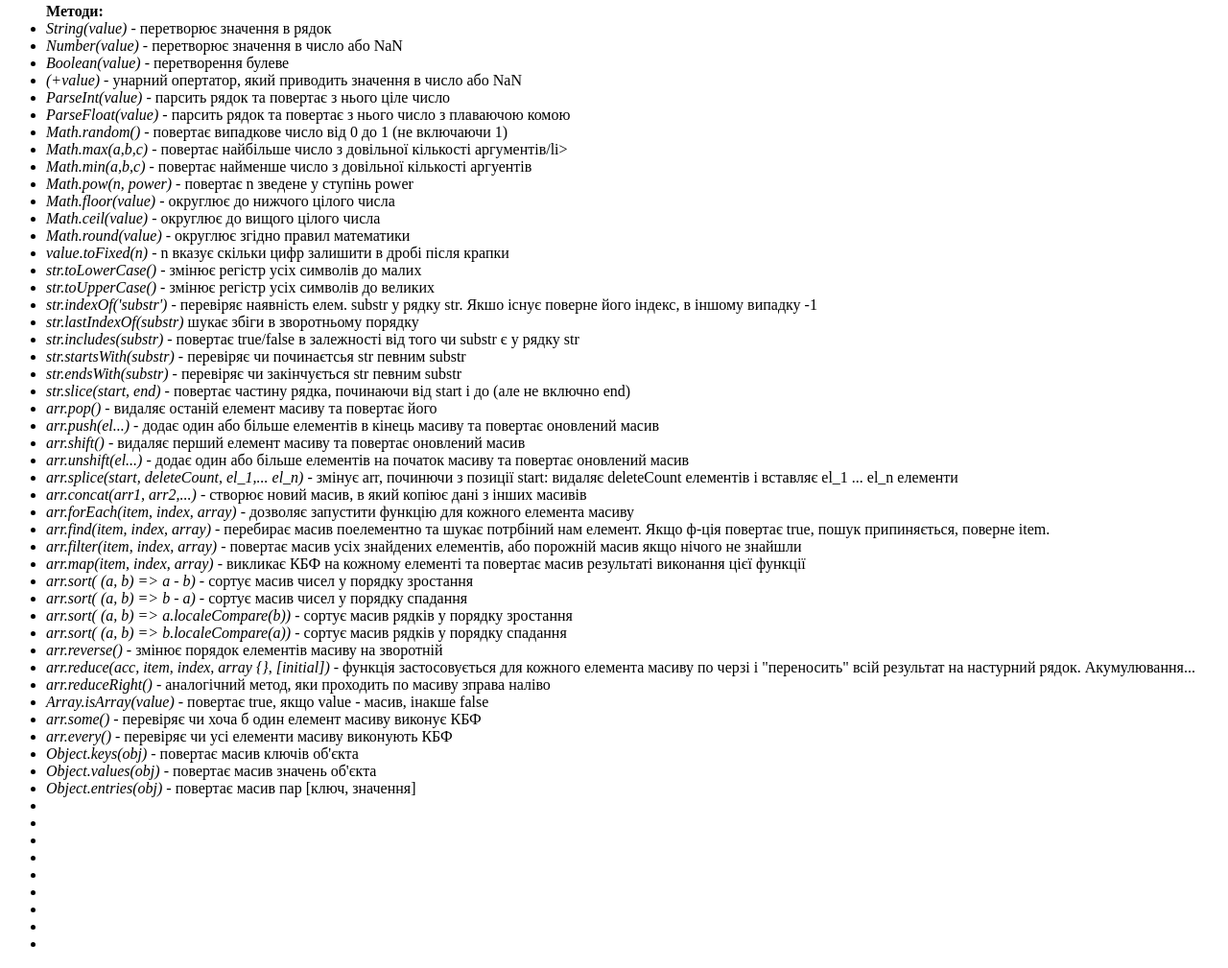
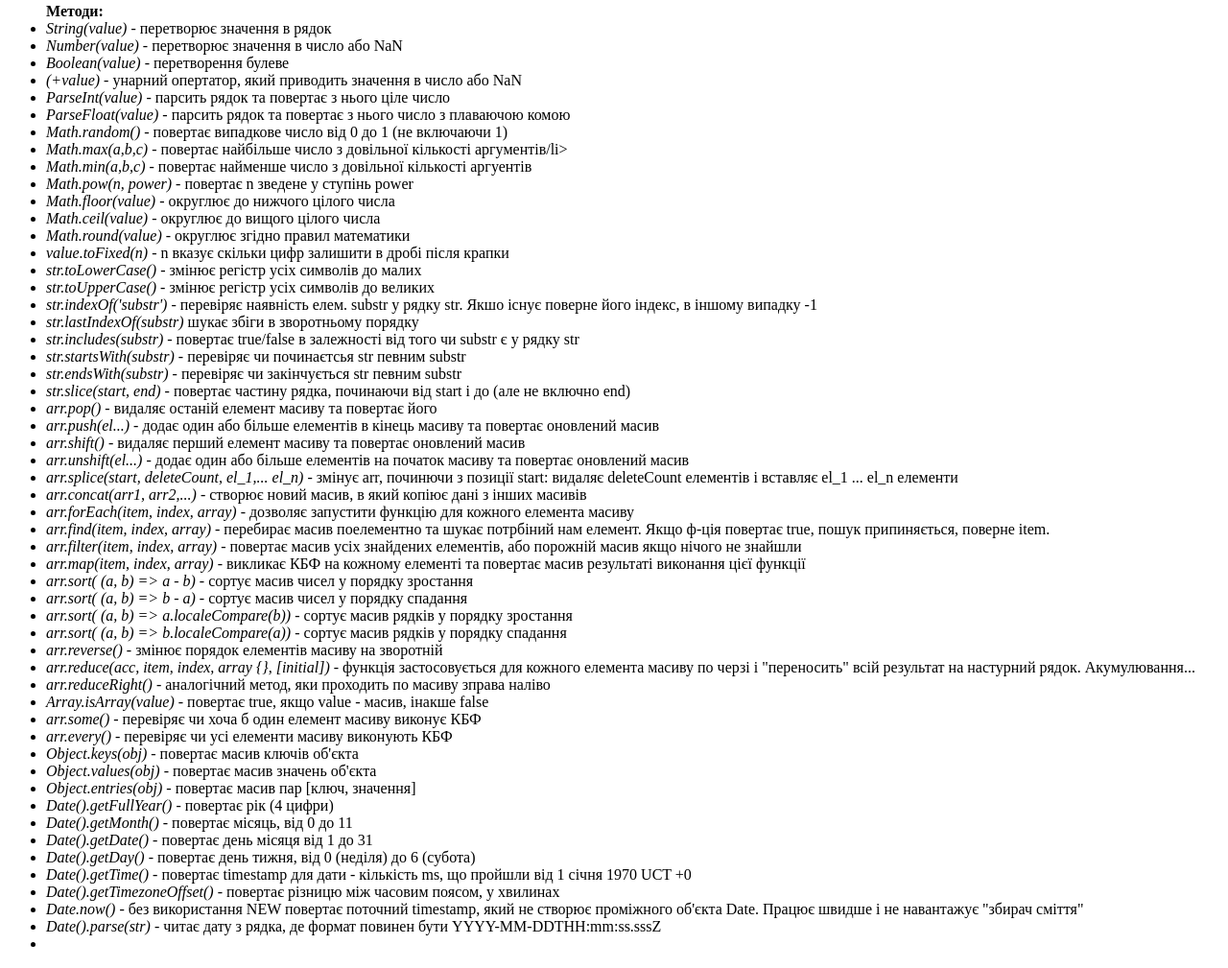
Before and after one commit to OlexandrTkachuk/javascript, a website built with Parcel: page src/html/html-01.html in a window 1280 px wide. Shown: the part 650-1659 px from the top of the page at 96% size. Built offline with nearby package versions, Linux system fonts and the light colour scheme.

Commit message:
modeles + Date()

```diff
--- a/src/html/html-01.html
+++ b/src/html/html-01.html
@@ -205,14 +205,30 @@
       <li><i>Object.keys(obj)</i> - повертає масив ключів об'єкта</li>
       <li><i>Object.values(obj)</i> - повертає масив значень об'єкта</li>
       <li><i>Object.entries(obj)</i> - повертає масив пар [ключ, значення]</li>
-      <li><i></i></li>
-      <li><i></i></li>
-      <li><i></i></li>
-      <li><i></i></li>
-      <li><i></i></li>
-      <li><i></i></li>
-      <li><i></i></li>
-      <li><i></i></li>
+      <li><i>Date().getFullYear()</i> - повертає рік (4 цифри)</li>
+      <li><i>Date().getMonth()</i> - повертає місяць, від 0 до 11</li>
+      <li><i>Date().getDate()</i> - повертає день місяця від 1 до 31</li>
+      <li>
+        <i>Date().getDay()</i> - повертає день тижня, від 0 (неділя) до 6
+        (субота)
+      </li>
+      <li>
+        <i>Date().getTime()</i> - повертає timestamp для дати - кількість ms, що
+        пройшли від 1 січня 1970 UCT +0
+      </li>
+      <li>
+        <i>Date().getTimezoneOffset()</i> - повертає різницю між часовим поясом,
+        у хвилинах
+      </li>
+      <li>
+        <i>Date.now()</i> - без використання NEW повертає поточний timestamp,
+        який не створює проміжного об'єкта Date. Працює швидше і не навантажує
+        "збирач сміття"
+      </li>
+      <li>
+        <i>Date().parse(str)</i> - читає дату з рядка, де формат повинен бути
+        YYYY-MM-DDTHH:mm:ss.sssZ
+      </li>
       <li><i></i></li>
     </ul>
     <script src="../js/js-01.js" type="module"></script>
```
Also changed, not shown: src/html/html-03.html (+13 -2 lines), src/js/js-03.js (+81 -0 lines).
